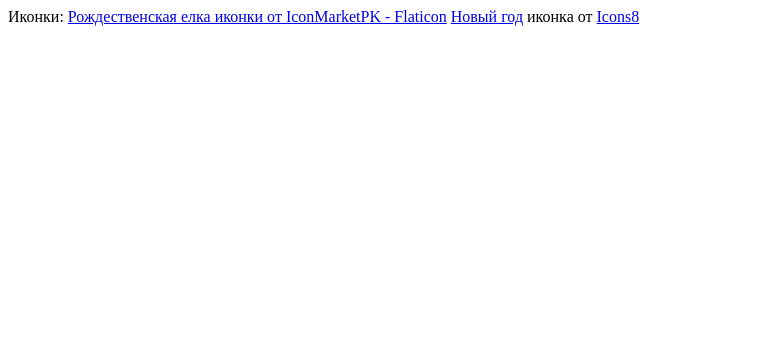
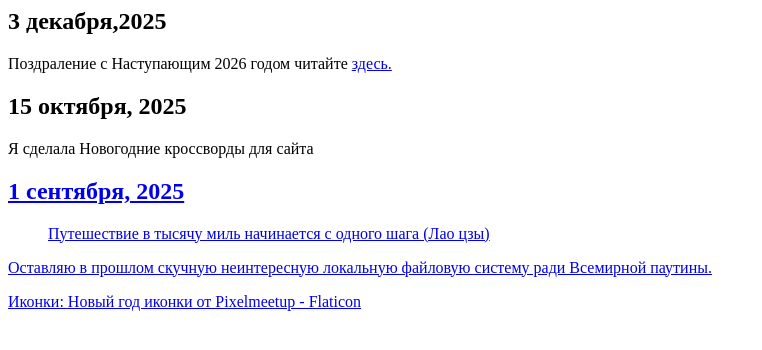
Before and after one commit to karina-site/meddi555, a plain HTML site: page index.html in a window 1280 px wide. Shown: the whole page, without its empty margins (0-762 px from the left). Drawn offline with Linux system fonts and the light colour scheme.

Commit message:
Update index.html

```diff
--- a/index.html
+++ b/index.html
@@ -4,9 +4,20 @@
     <title>Мой блог</title>
 </head>
 <body>
+<h2>3 декабря,2025</h2>
+<img.src="Icons/test.html.png" alt="Новый год">
+Поздраление с Наступающим 2026 годом читайте <a href="Congratulations2026.html"> здесь.</a>
+<h2>15 октября, 2025</h2>
+<p>
+Я сделала Новогодние кроссворды для сайта <a href="http://адрес сайта друга" title="Блог моего друга"Сайт моего друга</a>
+</p>
+<h2>1 сентября, 2025</h2>
+<blockquote>Путешествие в тысячу миль начинается с одного шага (Лао цзы) </blockquote>
+<p>
+Оставляю в прошлом скучную неинтересную локальную файловую систему ради Всемирной паутины.
+</p>
 <p>Иконки:
-<a href="https://www.flaticon.com/ru/free-icons/-" title="Рождественская елка иконки">Рождественская елка иконки от IconMarketPK - Flaticon</a>
-    <a target="_blank" href="https://icons8.com/icon/17365/snowflake">Новый год</a> иконка от <a target="_blank" href="https://icons8.com">Icons8</a>
+<a href="https://www.flaticon.com/ru/free-icons/-" title="Новый год иконки">Новый год иконки от Pixelmeetup - Flaticon</a>
 </p>
 </body>
 </htnl>
```
